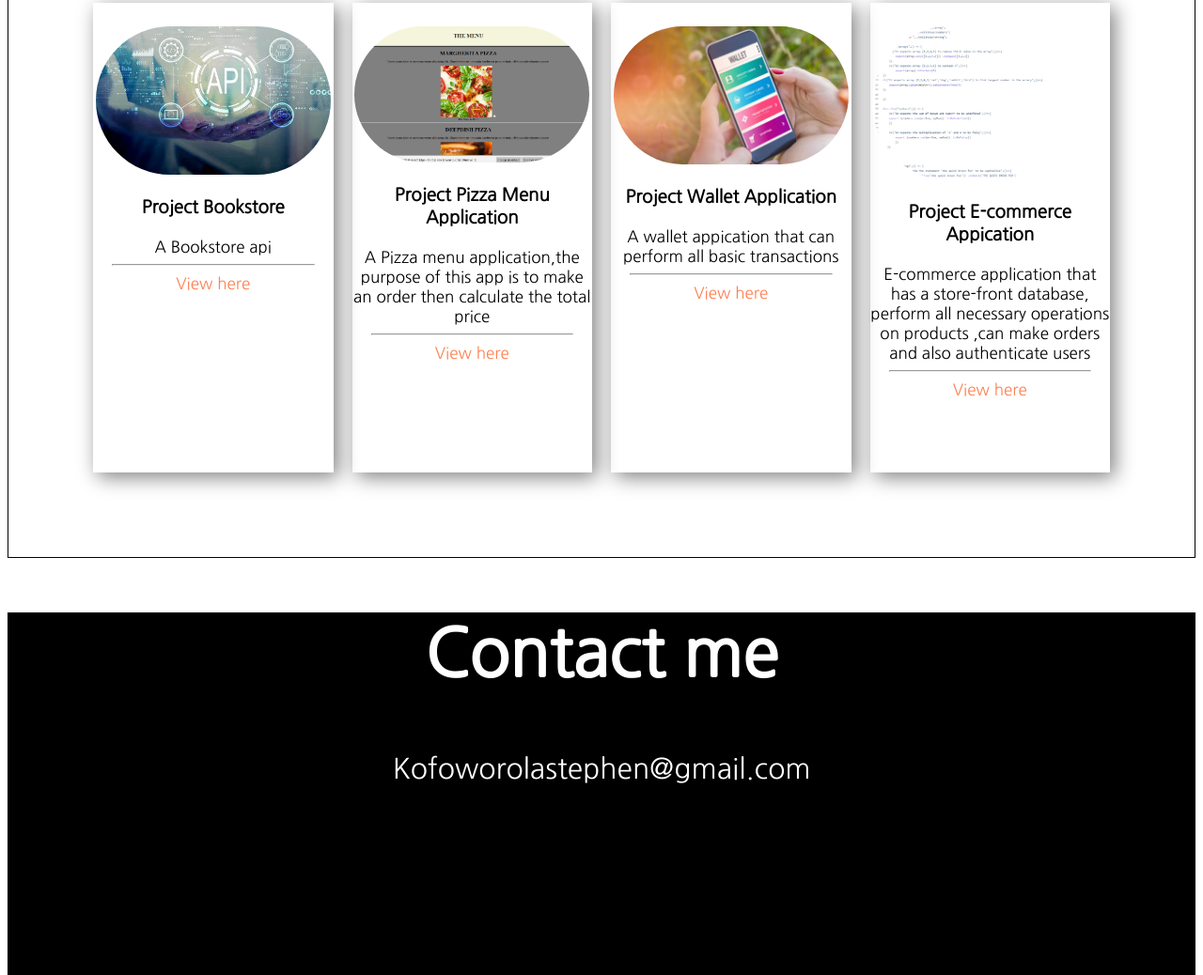
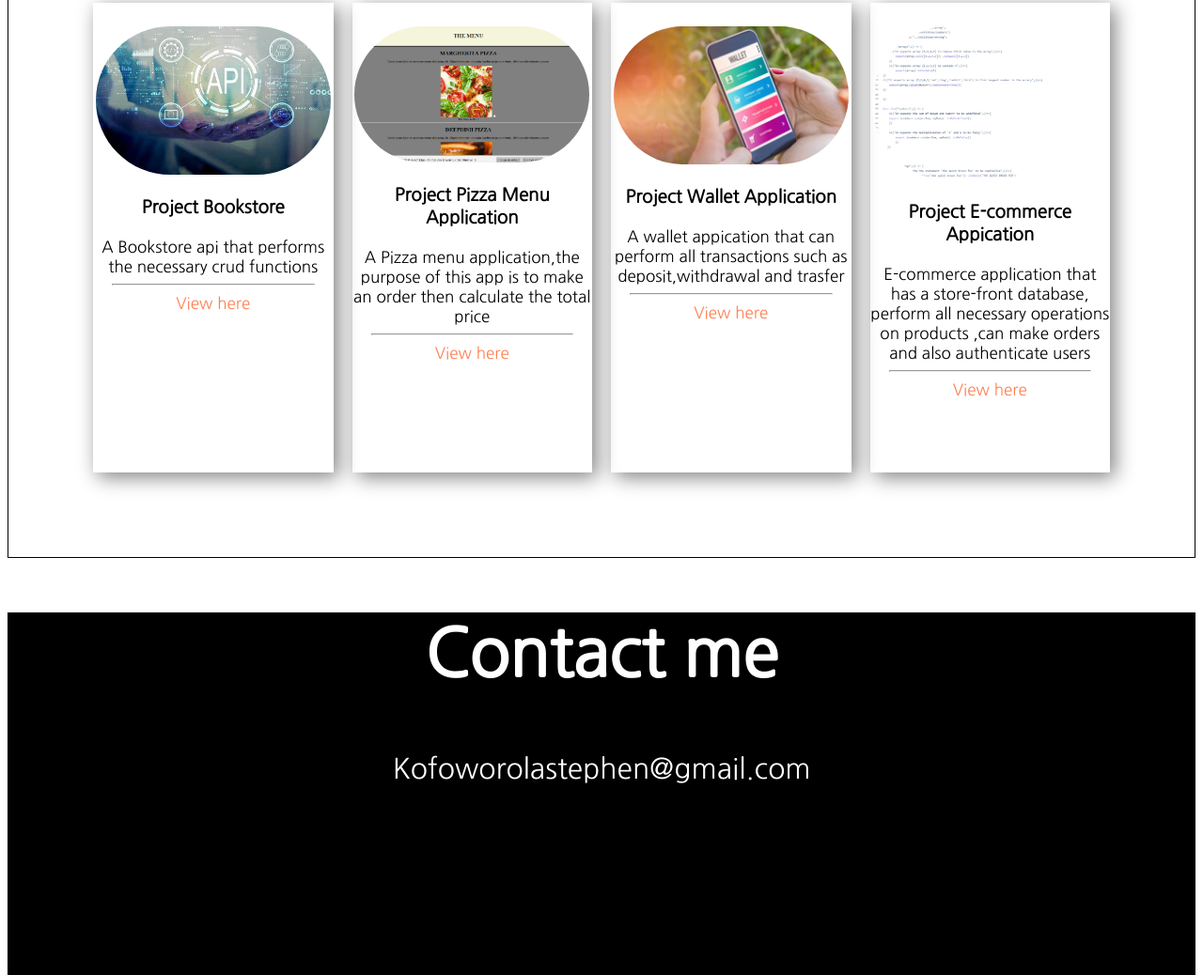
Before and after one commit to stephentk/stephenkportfolio, a plain HTML site: page index.html in a window 1280 px wide. Shown: the part 1338-2376 px from the top of the page at 94% size. Drawn offline with Linux system fonts and the light colour scheme.

Commit message:
Update index.html

```diff
--- a/index.html
+++ b/index.html
@@ -52,7 +52,7 @@
             <div class="project-card">
                 <img class="project-image" src="./images/api.jpg" alt="project-one-image">
                 <h3>Project Bookstore</h3>
-                <p class="subtext">A Bookstore api</p>
+                <p class="subtext">A Bookstore api that performs the necessary crud functions</p>
                    <hr/>
                 <p class="subtext"> <a class= "project-link" href="https://github.com/stephentk/Book-store-applicatiion-crud-">View here</a></p>
             </div>
@@ -66,7 +66,7 @@
             </div>
             <div class="project-card"> <img class="project-image" src="./images/2040.jpg" alt="project-one-image">
                 <h3>Project Wallet Application</h3>
-                <p class="subtext"> A wallet appication that can perform all basic transactions</p>
+                <p class="subtext"> A wallet appication that can perform all  transactions such as deposit,withdrawal and trasfer</p>
                    <hr/>
                 <p class="subtext"> <a class= "project-link"  href="https://github.com/stephentk/Wallet-api">View here</a></p></div>
             <div class="project-card"> <img class="project-image" src="./images/jasminetest.PNG" alt="project-one-image">
```
